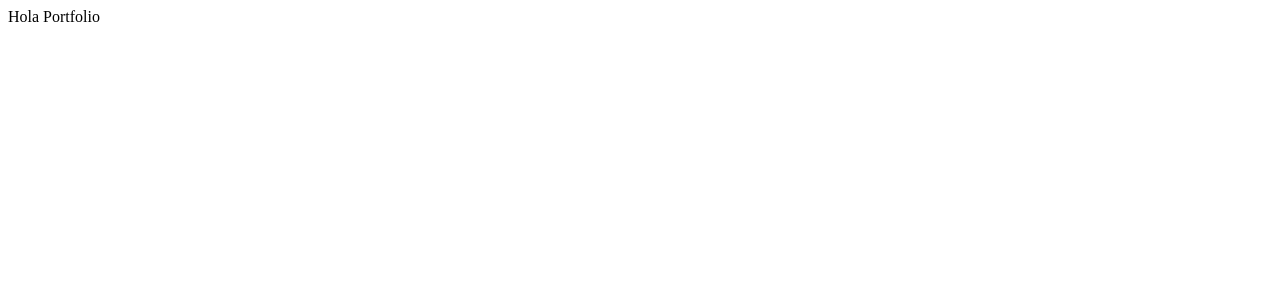
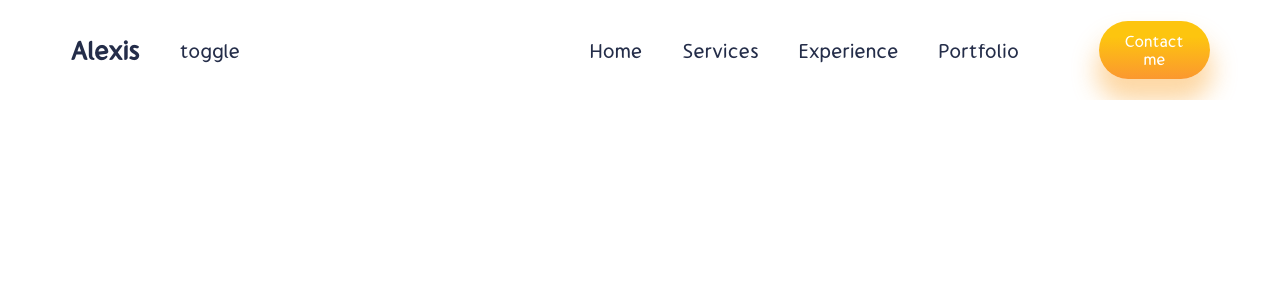
Before and after one commit to alexishermosa/react-portfolio, a React (Create React App) app: page / in a window 1280 px wide. Shown: the top 300 px of the page. Built offline with nearby package versions, Linux system fonts and the light colour scheme.

Commit message:
crear navbar

```diff
--- a/src/App.css
+++ b/src/App.css
@@ -16,3 +16,34 @@
     overflow: hidden;
     color: var(--black);
 }
+
+@font-face{
+  font-family: Gumela;
+  src: url('../src/fonts/Gumela\ Regular.otf');
+}
+*{
+  font-family: 'Gumela';
+  font-weight: normal;
+  font-size: 20px;
+}
+body{
+  margin: 0;
+}
+
+.button{
+  border-radius: 34px;
+  border: none;
+  color: white;
+  font-size: 16px;
+  padding: 11px 26px 11px 26px;
+  background: linear-gradient(180deg, #fdc50f 26.71%, #fb982f 99.36%);
+  box-shadow: 0px 20px 24px 3px rgba(251, 161, 40, 0.42);
+
+}
+
+.button:hover{
+  background: white;
+  cursor: pointer;
+  color: var(--orange);
+  border: 1px solid var(--orange);
+}
--- a/src/App.js
+++ b/src/App.js
@@ -1,7 +1,10 @@
+import Navbar from "./components/navbar/Navbar";
+import './App.css'
+
 function App() {
   return (
     <div className="App">
-      Hola Portfolio
+      <Navbar/>
     </div>
   );
 }
--- /dev/null
+++ b/src/components/navbar/Navbar.css
@@ -0,0 +1,48 @@
+.n-wrapper{
+  height: 10vh;
+  display: flex;
+  justify-content: space-between;
+}
+
+.n-left{
+  flex: 1;
+  align-items: center;
+  display: flex;
+  gap: 2rem;
+}
+
+.n-name{
+  font-size: 1.3rem;
+  font-weight: bold;
+}
+
+.n-right{
+  display: flex;
+  flex: 1;
+  align-items: center;
+  justify-content: center;
+  font-weight: 400;
+}
+
+.n-list{
+  flex: 10;
+}
+
+.n-list>ul{
+  display: flex;
+  gap: 2rem;
+  margin-right: 4rem;
+}
+
+.n-list>ul>li:hover{
+  cursor: pointer;
+  color: var(--orange);
+}
+
+ul{
+  list-style-type: none;
+}
+
+.n-button{
+  flex: 2;
+}
--- /dev/null
+++ b/src/components/navbar/Navbar.jsx
@@ -0,0 +1,28 @@
+import React from 'react'
+import './Navbar.css'
+
+const Navbar = () => {
+  return (
+    <div className="n-wrapper">
+      <div className="n-left">
+        <div className="n-name">Alexis</div>
+        <span>toggle</span>
+      </div>
+      <div className="n-right">
+        <div className="n-list">
+          <ul>
+            <li>Home</li>
+            <li>Services</li>
+            <li>Experience</li>
+            <li>Portfolio</li>
+          </ul>
+        </div>
+        <button className="button n-button">
+          Contact me
+        </button>
+      </div>
+    </div>
+  )
+}
+
+export default Navbar
```
Also changed, not shown: public/index.html (+0 -12 lines).
